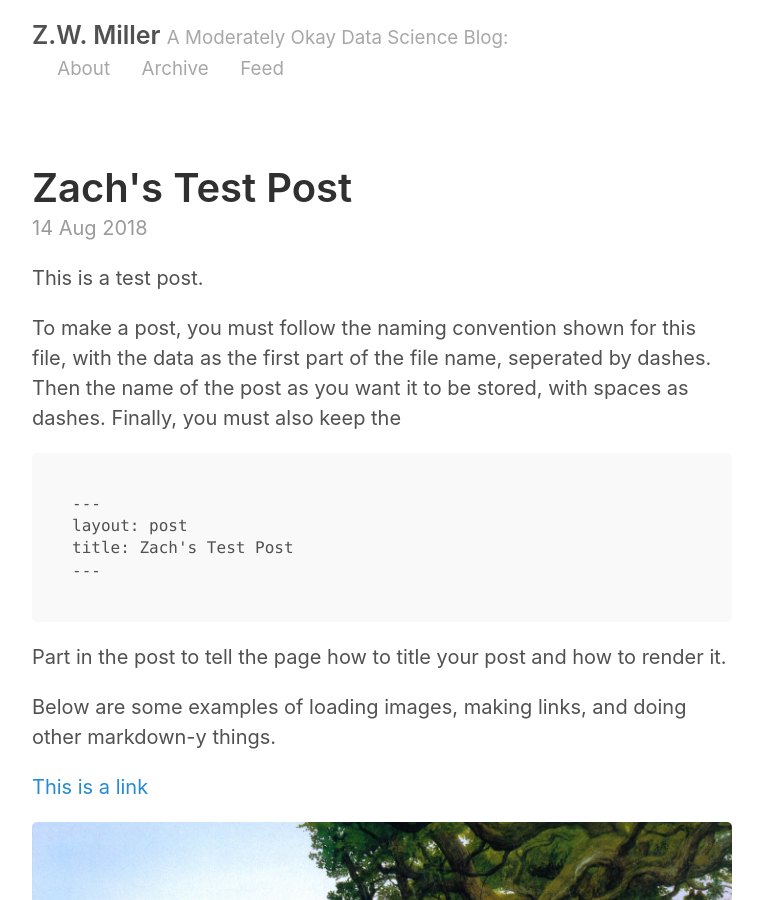
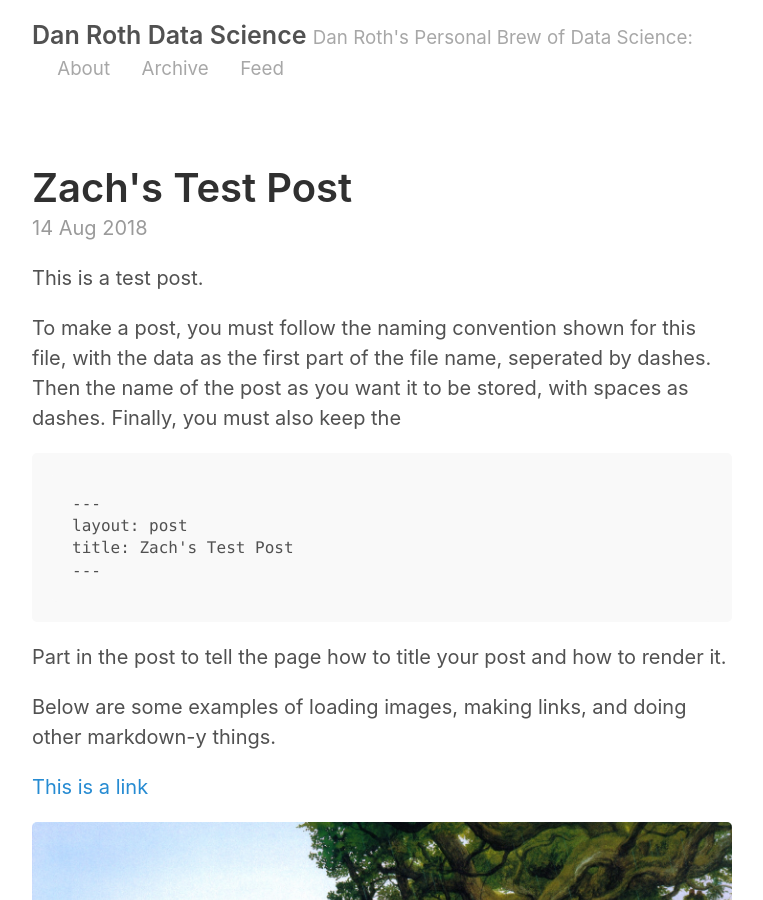
Before and after one commit to danroth-nyt/danrothdatascience.github.io, a Jekyll site: the page built from index.html, in a window 1280 px wide and 900 px high. Shown: the whole window, without its empty margins (258-1021 px from the left). Built offline with Jekyll 4.4.1, drawn with Linux system fonts in a browser that asks for light colours; the list of posts is cut into pages by our own code.

Commit message:
initial web edit

```diff
--- a/_config.yml
+++ b/_config.yml
@@ -2,9 +2,9 @@
 permalink:           pretty
 
 # Setup
-title:               Z.W. Miller
-tagline:             A Moderately Okay Data Science Blog
-url:                 http://zwmiller.github.io
+title:               Dan Roth Data Science
+tagline:             Dan Roth's Personal Brew of Data Science
+url:                 http://danrothdatascience.github.io
 paginate:            2
 baseurl:             ""
 
@@ -17,14 +17,14 @@ sass:
 
 # About/contact
 author:
-  name:              Zach Miller
-  url:               https://twitter.com/zaglamir
-  email:             zach@thisismetis.com
+  name:              Dan Roth
+  url:               http://danrothdatascience.github.io
+  email:             rdan689@gmail.com
 
 # Custom vars
 version:             2.0.0
 github:
-  repo:              https://github.com/zwmiller
+  repo:              https://github.com/DanRothDataScience
 
 # Gems
 gems:
```
